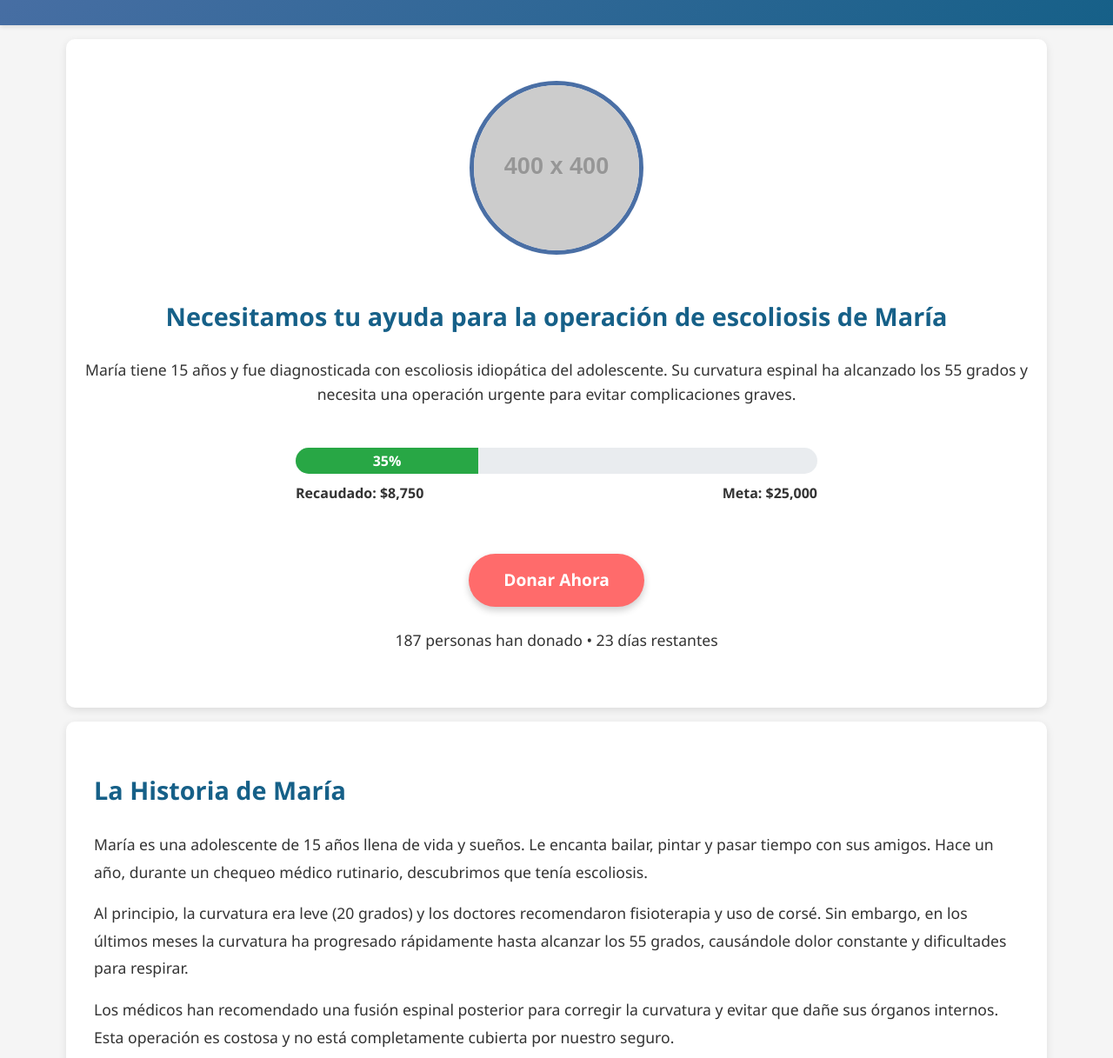
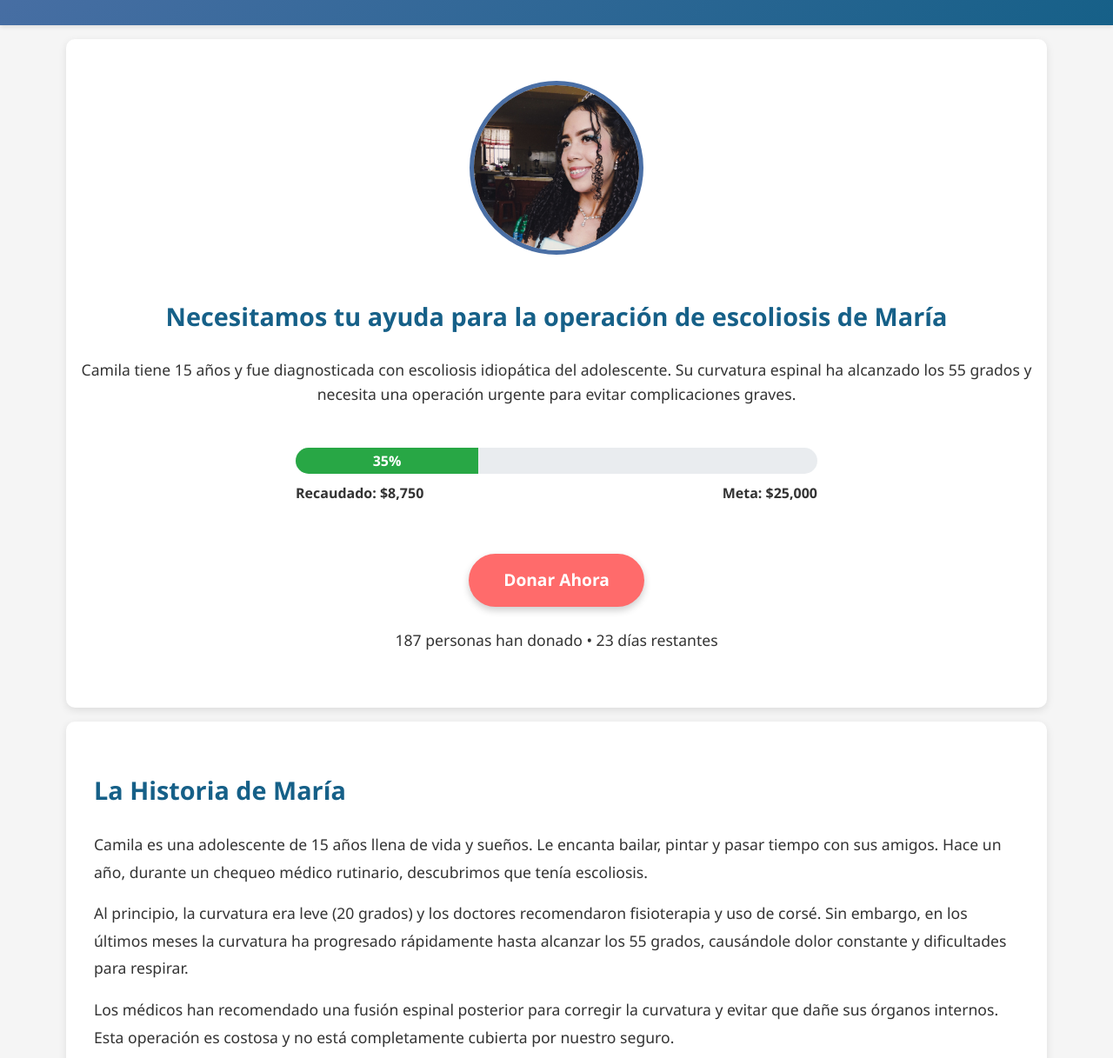
Before and after one commit to rafaelparra2/ayuda-a-Camila, a plain HTML site: page index.html in a window 1280 px wide. Shown: the part 83-1300 px from the top of the page at 87% size. Drawn offline with Linux system fonts and the light colour scheme; placeholder pictures from the web are drawn by us.

Commit message:
Update index.html

```diff
--- a/index.html
+++ b/index.html
@@ -234,9 +234,9 @@
 
     <div class="container">
         <section class="hero">
-            <img src="https://placehold.co/400x400?text=Foto+de+María" alt="María - 15 años" class="hero-img">
+            <img src="1000314244.jpg" alt="María - 15 años" class="hero-img">
             <h2>Necesitamos tu ayuda para la operación de escoliosis de María</h2>
-            <p>María tiene 15 años y fue diagnosticada con escoliosis idiopática del adolescente. Su curvatura espinal ha alcanzado los 55 grados y necesita una operación urgente para evitar complicaciones graves.</p>
+            <p>Camila tiene 15 años y fue diagnosticada con escoliosis idiopática del adolescente. Su curvatura espinal ha alcanzado los 55 grados y necesita una operación urgente para evitar complicaciones graves.</p>
 
             <div class="goal-container">
                 <div class="progress-bar">
@@ -256,7 +256,7 @@
         <section class="section">
             <h2>La Historia de María</h2>
             <div class="story">
-                <p>María es una adolescente de 15 años llena de vida y sueños. Le encanta bailar, pintar y pasar tiempo con sus amigos. Hace un año, durante un chequeo médico rutinario, descubrimos que tenía escoliosis.</p>
+                <p>Camila es una adolescente de 15 años llena de vida y sueños. Le encanta bailar, pintar y pasar tiempo con sus amigos. Hace un año, durante un chequeo médico rutinario, descubrimos que tenía escoliosis.</p>
 
                 <p>Al principio, la curvatura era leve (20 grados) y los doctores recomendaron fisioterapia y uso de corsé. Sin embargo, en los últimos meses la curvatura ha progresado rápidamente hasta alcanzar los 55 grados, causándole dolor constante y dificultades para respirar.</p>
 
```
